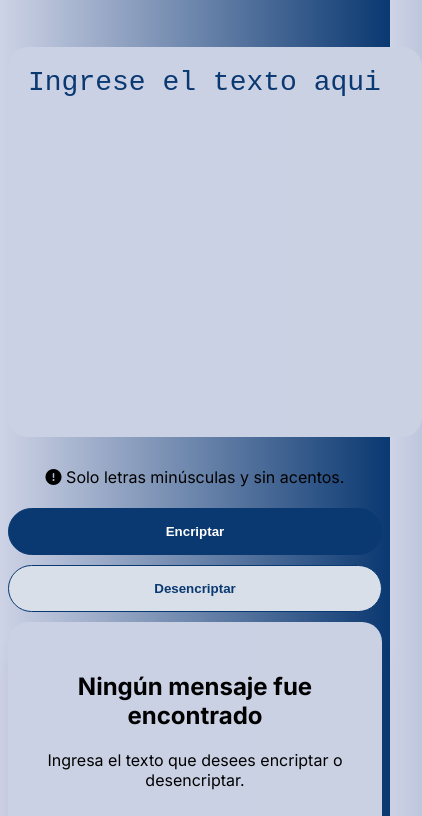
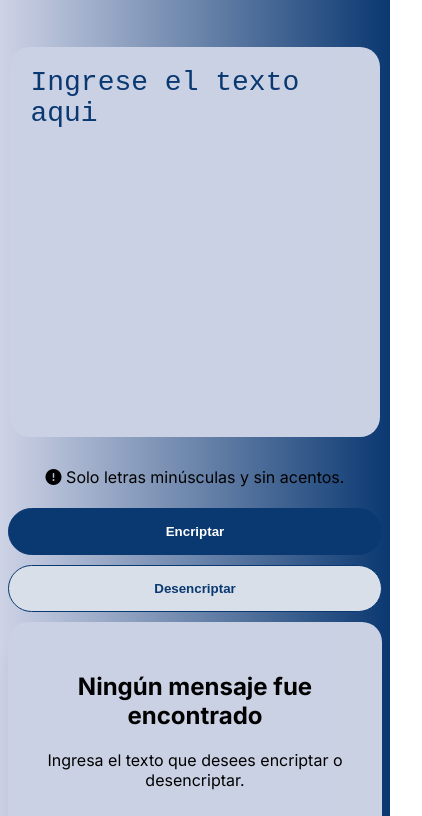
Before and after one commit to OmarPV01/Challenge-Encriptador-Oracle-ONE, a plain HTML site: page index.html in a window 390 px wide. Shown: the part 96-912 px from the top of the page, 422 px wide, since content can reach past the window. Drawn offline with Linux system fonts and the light colour scheme.

Commit message:
arreglando responsive

```diff
--- a/css/style.css
+++ b/css/style.css
@@ -33,7 +33,7 @@ body {
     border-radius: 20px;
     background: linear-gradient(90deg, #CBD1E4 0%,#CAD1E3 100%);
     padding: 20px;
-    width: 100%;
+    width: 88%;
     font-size: 28px;
     color: #0A3871;
     border: none;
```
